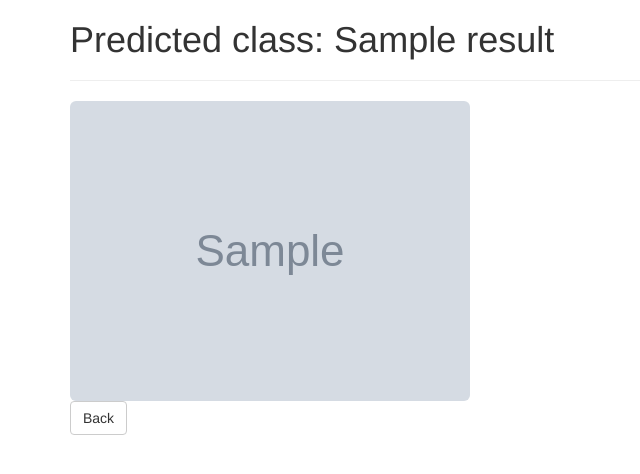
After one commit to HackyRoot/SeeFood, a Flask app: template templates/result.html in a window 1280 px wide. The commit adds this page. Shown: the top 474 px of the page, without its empty margins (0-640 px from the left). Run offline with Flask 2, Linux system fonts and the light colour scheme; the template is opened without the code that fills it: most values are stand-ins (such as "Sample title", 1, 10 or a date in 2020); grey boxes marked "Sample" are stand-in pictures; some libraries are stand-ins or nearby versions.

Commit message:
Create basic webapp

```diff
--- a/app.py
+++ b/app.py
@@ -1,12 +1,25 @@
-from flask import Flask, render_template
+import os
+from flask import Flask, render_template, request, redirect
 from flask_bootstrap import Bootstrap
+import inference
 
 app = Flask(__name__)
 Bootstrap(app)
 
 # Routes
-@app.route('/', methods=['GET'])
+@app.route('/', methods=['GET', 'POST'])
 def index():
+    if request.method == 'POST':
+        uploaded_file = request.files['file']
+        if uploaded_file.filename != '':
+            image_path = os.path.join('static', uploaded_file.filename)
+            uploaded_file.save(image_path)
+            class_name = inference.get_prediction(image_path)
+            result = {
+                'class_name': class_name,
+                'image_path': image_path
+            }
+            return render_template('result.html', result=result)
     return render_template('index.html')
 
 
--- a/inference.py
+++ b/inference.py
@@ -23,8 +23,5 @@ def get_prediction(img_path):
     result = json.loads(response.text)
     prediction = np.argmax(result['predictions'][0], axis=-1)
     class_name = CLASSES[prediction]
-    print(class_name)
-
-
-get_prediction('hotdog.jpg')
-get_prediction('pizza.jpg')
+    # print(class_name)
+    return class_name
--- a/templates/index.html
+++ b/templates/index.html
@@ -4,9 +4,9 @@
     <div class="container">
         <h1>Upload File</h1>
         <hr>
-        <form class="form-inline" action="index.html" method="post">
+        <form class="form-inline" action="{{ url_for('index') }}" method="post" enctype="multipart/form-data">
             <div class="form-group">
-                <input type="file" name="image" class="btn btn-default">
+                <input type="file" name="file" class="btn btn-default">
             </div>
             <div class="form-group">
                 <input type="submit" value="Upload" class="btn btn-default">
--- /dev/null
+++ b/templates/result.html
@@ -0,0 +1,14 @@
+ {% extends "base.html" %}
+
+ {% block content %}
+
+    <div class="container">
+        <h1>Predicted class: {{ result.class_name }}</h1>
+        <hr>
+        <div>
+            <img src="{{ result.image_path }}" class="img-rounded" width="400" height="auto">
+        </div>
+        <a href="{{ url_for ('index') }}" class="btn btn-default">Back</a>
+    </div>
+
+ {% endblock %}
```
Also changed, not shown: README.md.
